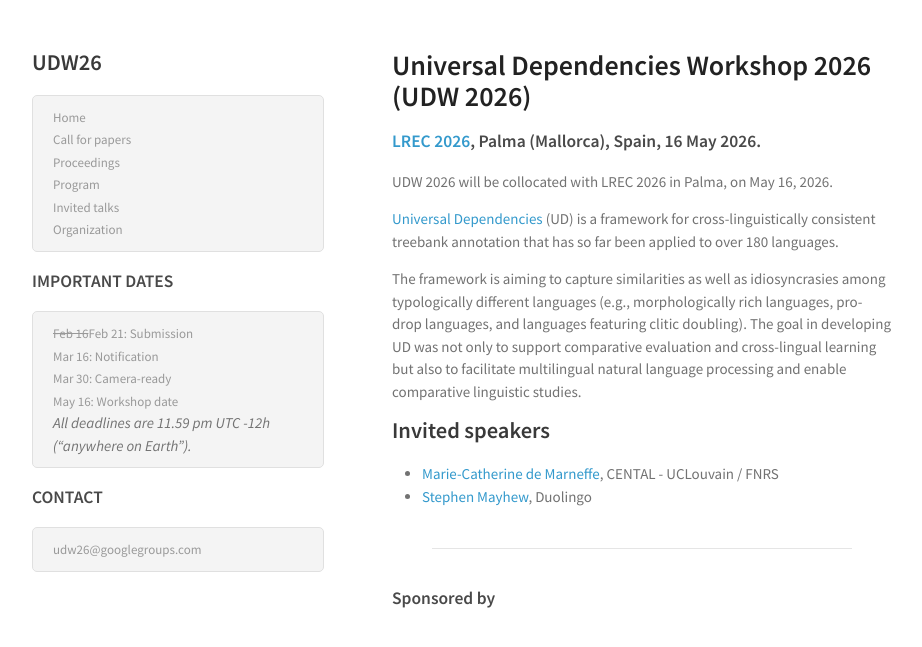
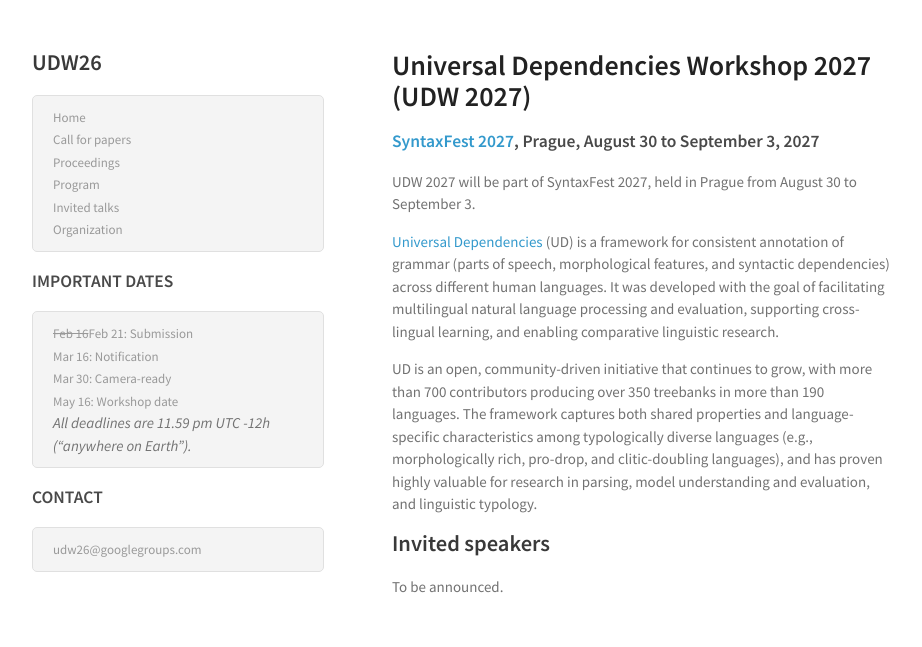
Before and after one commit to UniversalDependencies/udw27, a Jekyll site: the page built from index.md, in a window 1280 px wide. Shown: the top 647 px of the page, without its empty margins (178-1100 px from the left). Built offline with Jekyll 4.4.1, drawn with Linux system fonts in a browser that asks for light colours.

Commit message:
Update index to UDW27.md

```diff
--- a/index.md
+++ b/index.md
@@ -1,35 +1,19 @@
 ---
 layout: page
-title: UDW 2026
+title: UDW 2027
 ---
 
-# Universal Dependencies Workshop 2026 (UDW 2026)
+# Universal Dependencies Workshop 2027 (UDW 2027)
 
-### [LREC 2026](https://lrec2026.info/), Palma (Mallorca), Spain, 16 May 2026.
+### [SyntaxFest 2027](https://syntaxfest.github.io/), Prague, August 30 to September 3, 2027
 
-UDW 2026 will be collocated with LREC 2026 in Palma, on May 16, 2026.
+UDW 2027 will be part of SyntaxFest 2027, held in Prague from August 30 to September 3.
 
-[Universal Dependencies](http://universaldependencies.org/) (UD) is a
-framework for cross-linguistically consistent treebank annotation that
-has so far been applied to over 180 languages.
+[Universal Dependencies](http://universaldependencies.org/) (UD) is a framework for consistent annotation of grammar (parts of speech, morphological features, and syntactic dependencies) across different human languages. It was developed with the goal of facilitating multilingual natural language processing and evaluation, supporting cross-lingual learning, and enabling comparative linguistic research.
 
-The framework is aiming to capture similarities as well as
-idiosyncrasies among typologically different languages (e.g.,
-morphologically rich languages, pro-drop languages, and languages
-featuring clitic doubling). The goal in developing UD was not only to
-support comparative evaluation and cross-lingual learning but also to
-facilitate multilingual natural language processing and enable
-comparative linguistic studies.
+UD is an open, community-driven initiative that continues to grow, with more than 700 contributors producing over 350 treebanks in more than 190 languages. The framework captures both shared properties and language-
+specific characteristics among typologically diverse languages (e.g., morphologically rich, pro-drop, and clitic-doubling languages), and has proven highly valuable for research in parsing, model understanding and evaluation, and linguistic typology.
 
 ## Invited speakers
 
-- [Marie-Catherine de Marneffe](https://cental.uclouvain.be/team/mcdm/), CENTAL - UCLouvain / FNRS
-- [Stephen Mayhew](https://mayhewsw.github.io/), Duolingo
-
-<!-- Invited talk by [Emily Pitler](http://www.emilypitler.com/), Google: [Incorporating Compositionality and Morphology into End-to-End Models](/udw21/invited-talk) -->
-
-<hr style="margin:40px">
-
-### Sponsored by
-
-<!--img src="NSF_Logo.png" alt="NSF" height="80" style="margin: -5px 0 0 30px"-->
+To be announced.
```
